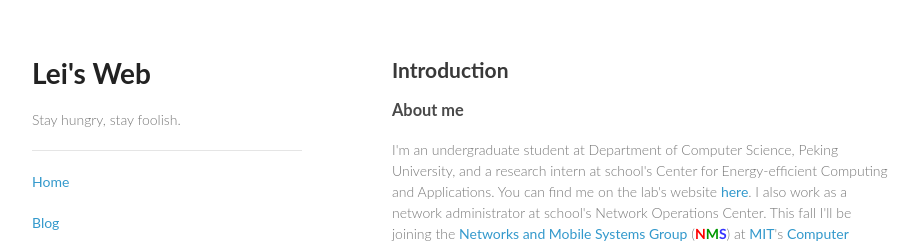
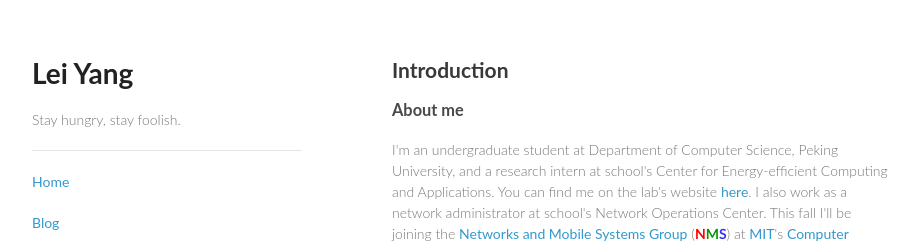
Before and after one commit to yangl1996/homepage, a Jekyll site: the page built from index.html, in a window 1280 px wide. Shown: the top 247 px of the page, without its empty margins (178-1099 px from the left). Built offline with Jekyll 4.4.1, drawn with Linux system fonts in a browser that asks for light colours; some web fonts are replaced; comment, search, counter and statistics services are not loaded.

Commit message:
change header

```diff
--- a/_config.yml
+++ b/_config.yml
@@ -1,4 +1,4 @@
-title: Lei's Web
+title: Lei Yang
 tagline: Stay hungry, stay foolish.
 owner: Lei Yang
 link: http://www.yangl1996.com
```
Also changed, not shown: 1 other file.
